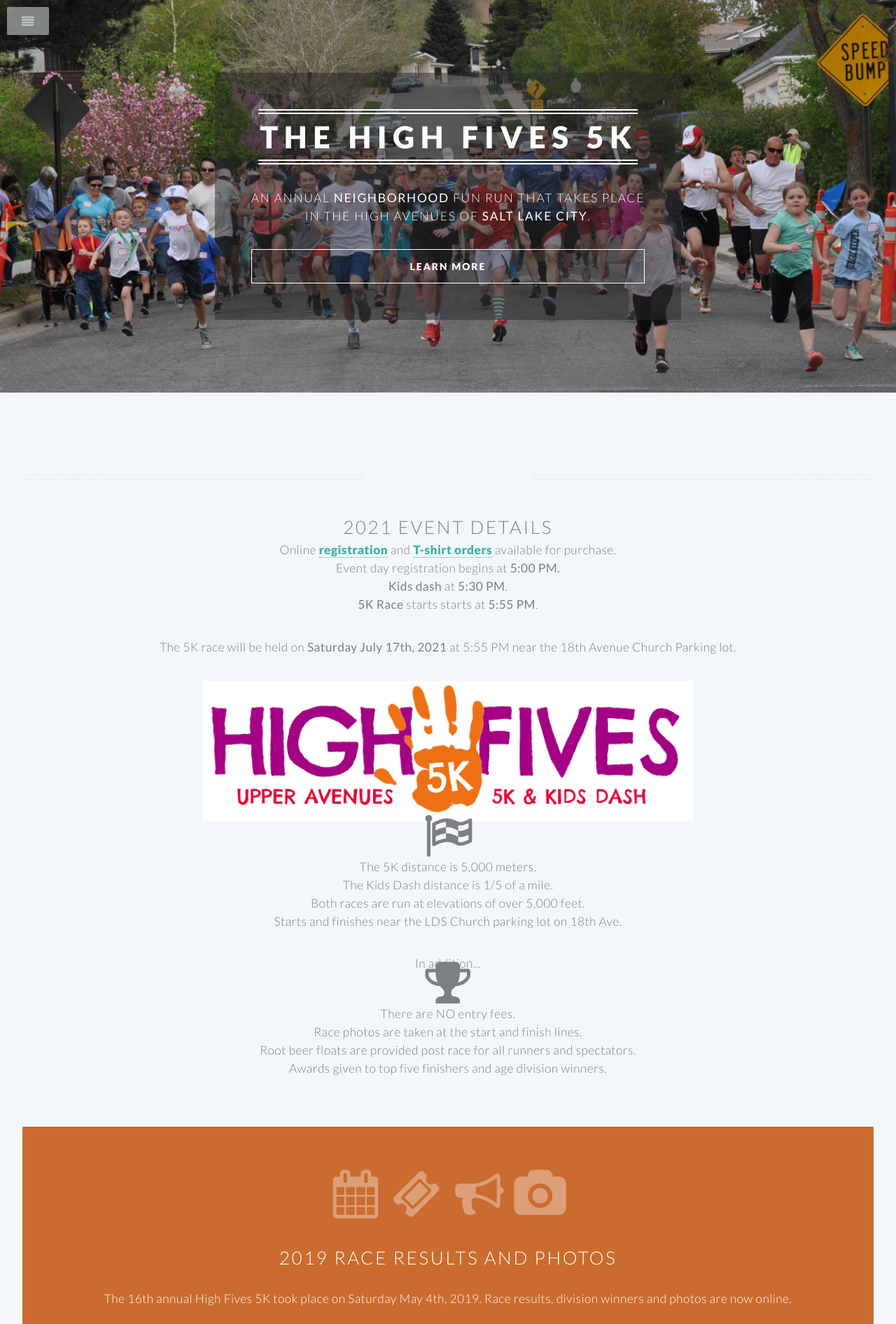
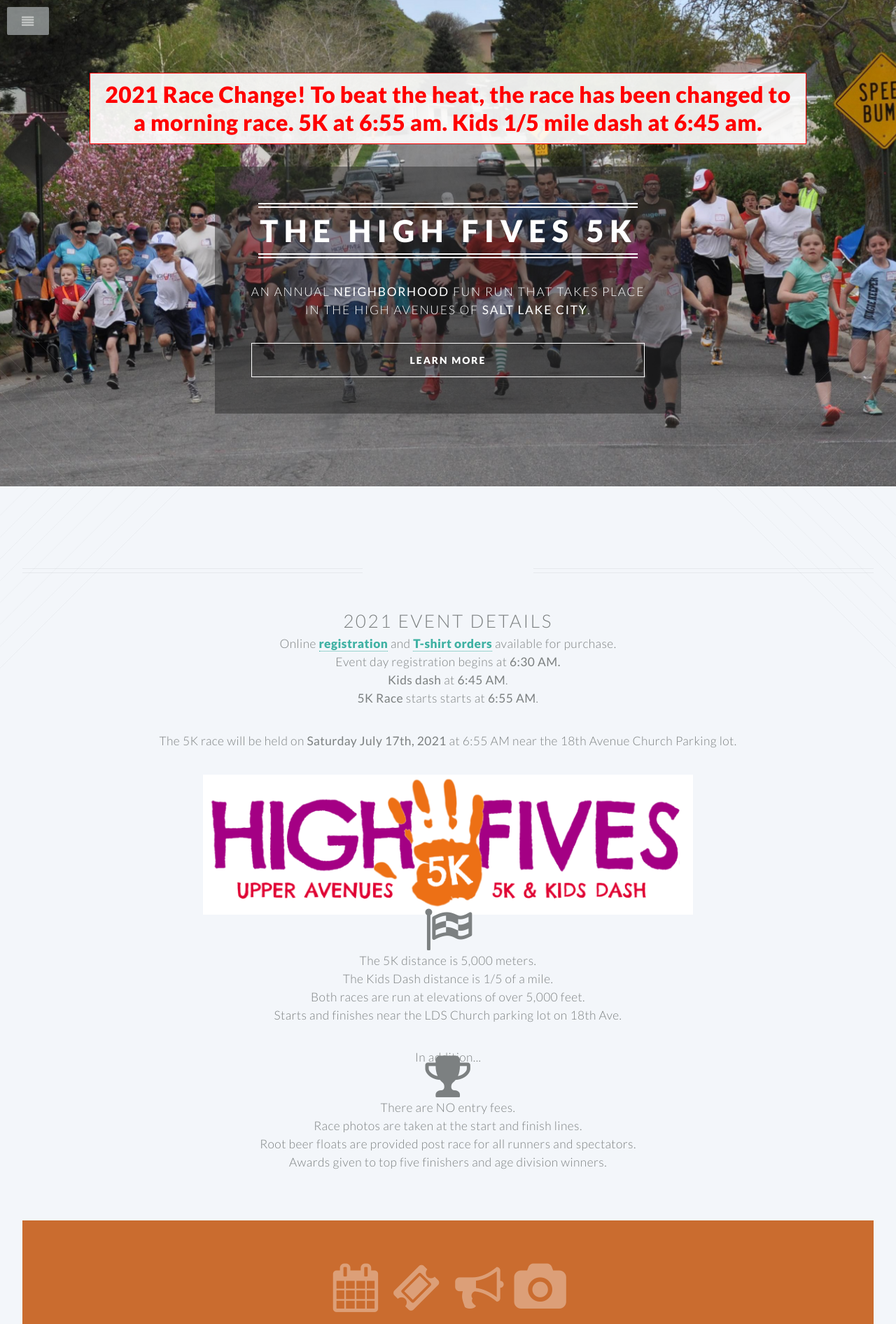
Before and after one commit to benhansen-io/HighFives5k, a Jekyll site: the page built from index.html, in a window 1280 px wide. Shown: the top 1892 px of the page at 70% size. Built offline with Jekyll 4.4.1, drawn with Linux system fonts in a browser that asks for light colours; some of the changed text lies outside the part shown.

Commit message:
Race time change

```diff
--- a/css/style.css
+++ b/css/style.css
@@ -764,6 +764,19 @@
 		text-align: center;
 	}
 
+	#banner #alert {
+		color: red;
+		width: 80%;
+		font-weight: bold;
+		font-size: 32px;
+		line-height: 40px;
+		background: rgba(255, 255, 255, 0.9);
+		border: 1px solid red;
+		margin-left: auto;
+		margin-right: auto;
+		padding: 10px;
+	}
+
 		#banner .inner {
 			-moz-animation: reveal-banner 1s 0.25s ease-in-out;
 			-webkit-animation: reveal-banner 1s 0.25s ease-in-out;
--- a/index.html
+++ b/index.html
@@ -4,6 +4,12 @@ pagetype: index
 ---
 		<!-- Banner -->
 			<section id="banner">
+
+				<section id="alert">
+					2021 Race Change!
+					To beat the heat, the race has been changed to a morning race. 5K at 6:55 am.
+					Kids 1/5 mile dash at 6:45 am.
+				</section>
 
 				<!--
 					".inner" is set up as an inline-block so it automatically expands
@@ -35,12 +41,12 @@ high avenues of <strong>Salt Lake City</strong>.</p>
 					<h2>2021 Event Details</h2>
 					<ul>
 						<li>Online <a style="font-weight: bold" href="https://docs.google.com/forms/d/e/1FAIpQLSc27zpdkdn9tuHCMJ9ajXWAAus_AawtOdgLajwkxZ93Pwidxg/viewform">registration</a> and <a style="font-weight: bold" href="https://offsideapparel.com/ave5k/">T-shirt orders</a> available for purchase.</li>
-						<li>Event day registration begins at <strong>5:00 PM.</strong></li>
-						<li><strong>Kids dash</strong> at <strong>5:30 PM</strong>.</li>
-						<li><strong>5K Race</strong> starts starts at <strong>5:55 PM</strong>. </li>
+						<li>Event day registration begins at <strong>6:30 AM.</strong></li>
+						<li><strong>Kids dash</strong> at <strong>6:45 AM</strong>.</li>
+						<li><strong>5K Race</strong> starts starts at <strong>6:55 AM</strong>. </li>
 					</ul>
 
-					<p>The 5K race will be held on <b>Saturday July 17th, 2021</b> at 5:55 PM near the 18th Avenue Church Parking lot.</p>
+					<p>The 5K race will be held on <b>Saturday July 17th, 2021</b> at 6:55 AM near the 18th Avenue Church Parking lot.</p>
 
 
 					<div style="text-align: center;"><img src="/images/logo.png" style="height: 200px;margin: 0px auto;" /></div>
@@ -109,7 +115,7 @@ high avenues of <strong>Salt Lake City</strong>.</p>
                         <img sytle="autoshrink" width="480px" height="auto" style="float:right; margin-left: 20px;" src="images/kidsdash.jpg">
 						<p>The One Fifth (1/5th) Mile Kids&#39; Dash will take place just before the High Fives 5K. The Sprint will begin on 17th Avenue and proceed to the finish line near the church parking lot where the 5K will later begin.</p>
 
-						<p>Any boys or girls 10 years old or younger may participate in this short race. The race will begin at 5:35 pm. Registration for the sprint will begin at 5:05 pm.
+						<p>Any boys or girls 10 years old or younger may participate in this short race. The race will begin at 6:45 am. Registration for the sprint will begin at 6:30 am.
 						<div class="col-lg-6">
 							<a href="http://maps.google.com/maps?f=d&amp;source=s_d&amp;saddr=707+17th+Avenue&amp;daddr=590E+18th+Ave&amp;hl=en&amp;geocode=FfJhbgId2wZV-SlL913Qj_VShzHY8I4ViomnmA%3BFTpkbgIdJvtU-Q&amp;mra=ls&amp;sll=40.789104,-111.869895&amp;sspn=0.00407,0.010568&amp;ie=UTF8&amp;t=m&amp;ll=40.789112,-111.870089&amp;spn=0.003899,0.006866&amp;z=17">
 								<img class="autoshrink" class="bordered" src="/images/kids_dash.png" style="margin-top: 30px;" />
```
